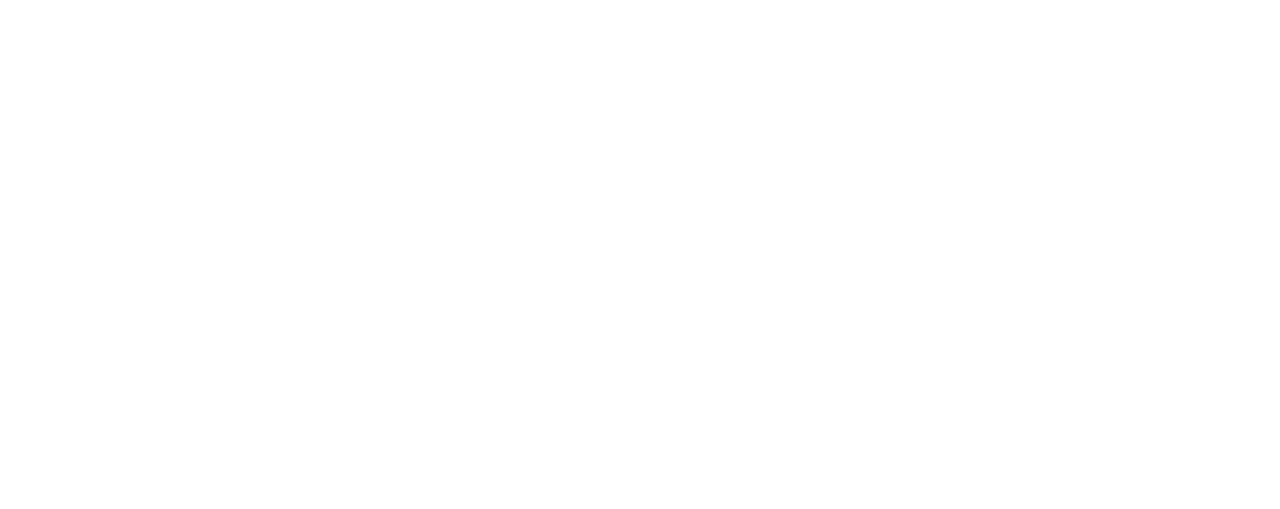
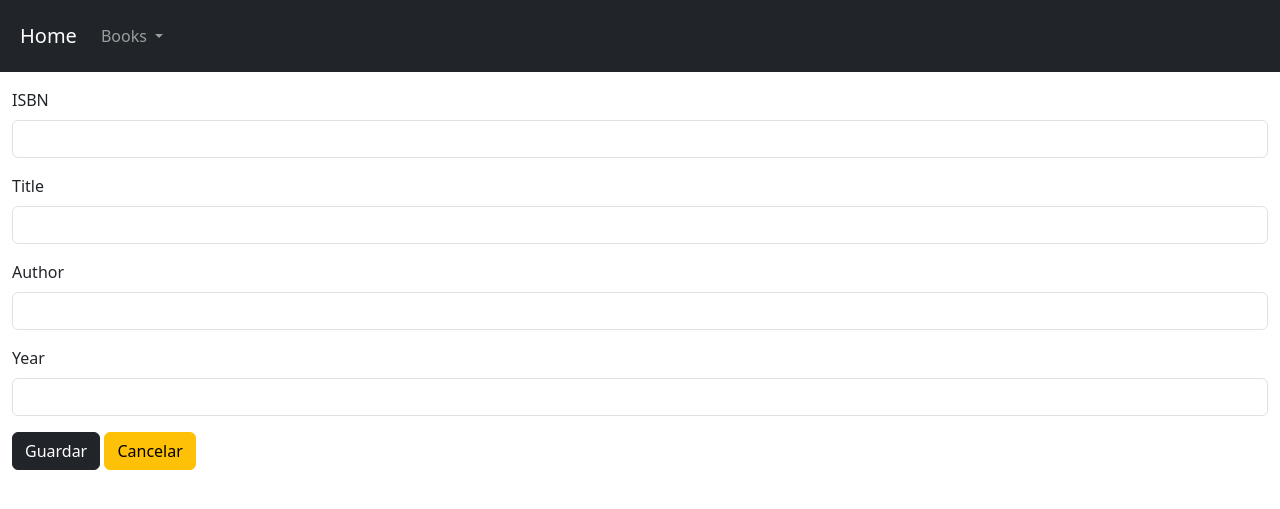
Before and after one commit to MAlexGG/library-php-mvc, a PHP site: page /view/book/create.php in a window 1280 px wide. Before the commit the part shown is empty. Shown: the top 509 px of the page. Run offline with PHP 8.4, Linux system fonts and the light colour scheme.

Commit message:
navbar, create form and bootstrap styles

```diff
--- a/index.php
+++ b/index.php
@@ -1,7 +1,7 @@
 <?php
 require_once("./view/head/head.php");
 ?>
-
+<a href="/library-php-mvc/view/book/create.php" class="btn btn-dark">Agregar Libro</a>
 
 
 
--- a/view/book/create.php
+++ b/view/book/create.php
@@ -0,0 +1,31 @@
+<?php
+require_once("C://xampp/htdocs/library-php-mvc/view/head/head.php");
+?>
+
+<form action="store.php" method="POST">
+    <div class="mb-3">
+        <label for="isbn" class="form-label">ISBN</label>
+        <input type="text" name="isbn" class="form-control" id="isbn" aria-describedby="isbn">
+    </div>
+    <div class="mb-3">
+        <label for="title" class="form-label">Title</label>
+        <input type="text" name="title" class="form-control" id="title" aria-describedby="title">
+    </div>
+    <div class="mb-3">
+        <label for="author" class="form-label">Author</label>
+        <input type="text" name="author" class="form-control" id="author" aria-describedby="author">
+    </div>
+    <div class="mb-3">
+        <label for="year" class="form-label">Year</label>
+        <input type="text" name="year" class="form-control" id="year" aria-describedby="year">
+    </div>
+
+    <button type="submit" class="btn btn-dark">Guardar</button>
+    <a class="btn btn-warning" href="../../index.php">Cancelar</a>
+</form>
+
+
+
+<?php
+require_once("C://xampp/htdocs/library-php-mvc/view/head/footer.php");
+?>
--- a/view/head/footer.php
+++ b/view/head/footer.php
@@ -0,0 +1,5 @@
+</div>
+<script src="https://cdn.jsdelivr.net/npm/bootstrap@5.3.0-alpha1/dist/js/bootstrap.bundle.min.js" integrity="sha384-w76AqPfDkMBDXo30jS1Sgez6pr3x5MlQ1ZAGC+nuZB+EYdgRZgiwxhTBTkF7CXvN" crossorigin="anonymous"></script>
+</body>
+
+</html>
--- a/view/head/head.php
+++ b/view/head/head.php
@@ -0,0 +1,35 @@
+<!doctype html>
+<html lang="en">
+
+<head>
+    <meta charset="utf-8">
+    <meta name="viewport" content="width=device-width, initial-scale=1">
+    <title>Bootstrap demo</title>
+    <link href="https://cdn.jsdelivr.net/npm/bootstrap@5.3.0-alpha1/dist/css/bootstrap.min.css" rel="stylesheet" integrity="sha384-GLhlTQ8iRABdZLl6O3oVMWSktQOp6b7In1Zl3/Jr59b6EGGoI1aFkw7cmDA6j6gD" crossorigin="anonymous">
+</head>
+
+<body>
+    <div class="container-fluid bg-dark p-2 mb-3">
+        <nav class="navbar navbar-expand-lg navbar-dark bg-dark">
+            <div class="container-fluid">
+                <a class="navbar-brand" href="/library-php-mvc/index.php">Home</a>
+                <button class="navbar-toggler" type="button" data-bs-toggle="collapse" data-bs-target="#navbarNavDropdown" aria-controls="navbarNavDropdown" aria-expanded="false" aria-label="Toggle navigation">
+                    <span class="navbar-toggler-icon"></span>
+                </button>
+                <div class="collapse navbar-collapse" id="navbarNavDropdown">
+                    <ul class="navbar-nav">
+                        <li class="nav-item dropdown">
+                            <a class="nav-link dropdown-toggle" href="#" role="button" data-bs-toggle="dropdown" aria-expanded="false">
+                                Books
+                            </a>
+                            <ul class="dropdown-menu dropdown-menu-dark">
+                                <li><a class="dropdown-item" href="/library-php-mvc/view/book/index.php">Books</a></li>
+                                <li><a class="dropdown-item" href="/library-php-mvc/view/book/create.php">Create Book</a></li>
+                            </ul>
+                        </li>
+                    </ul>
+                </div>
+            </div>
+        </nav>
+    </div>
+    <div class="container-fluid">
```
